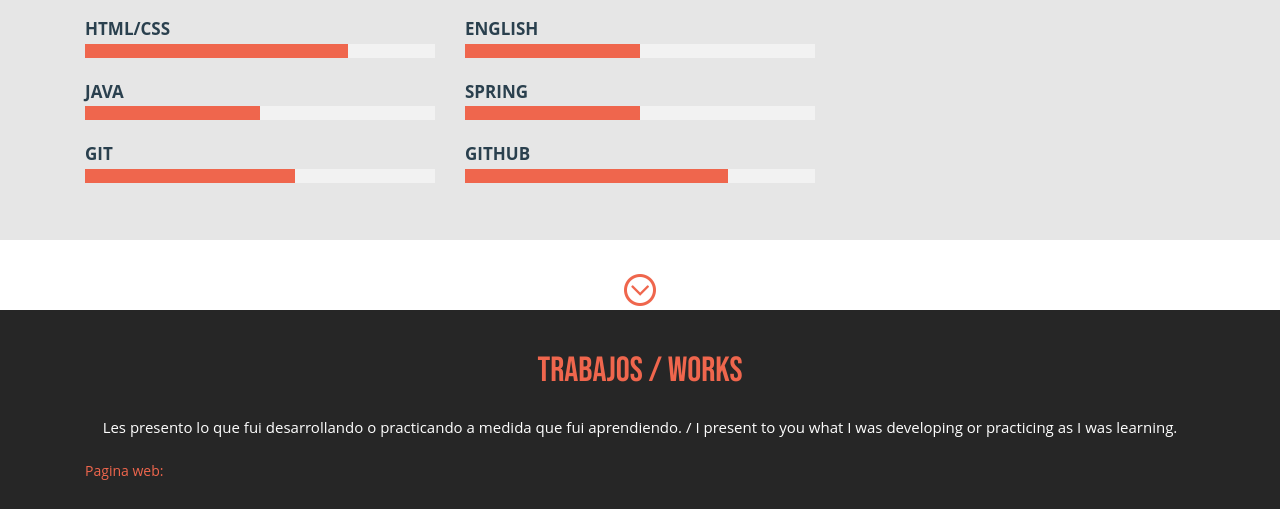
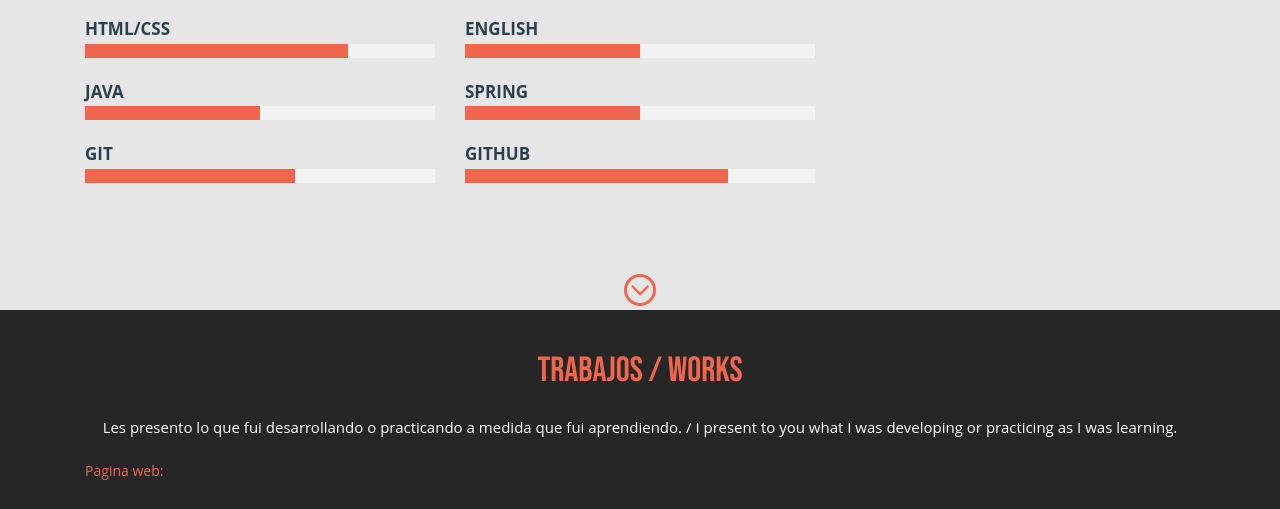
Before and after one commit to AndrRod/Porfolio, a Django app: page / in a window 1280 px wide. Shown: the part 1097-1606 px from the top of the page. Run offline with Django 3.2, Linux system fonts and the light colour scheme; some libraries are stand-ins or nearby versions.

Commit message:
modifaciones esteticas

```diff
--- a/static/css/style.css
+++ b/static/css/style.css
@@ -248,6 +248,7 @@ ul.wmuSliderPagination {
 .arrow1 {
 	padding-top: 30px;
 	text-align: center;
+	background-color: #e6e6e6;
 }
 .works-section{
 	padding:3em 0;
@@ -1056,6 +1057,7 @@ padding-bottom: 2em;
 			.arrow1 {
 				padding-top: 0px;
 				background-color: #e6e6e6;
+
 			}
 			.contact-section {
 				padding: 2em 0;
```
